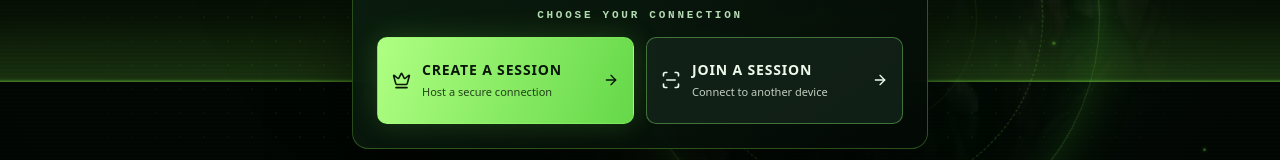
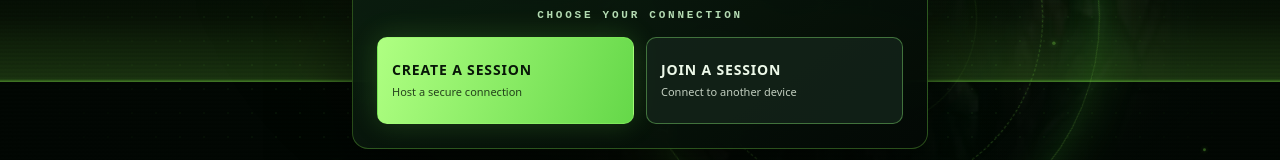
Before and after one commit to shreeharsh-patil/P2P, a React (Vite) app: page / in a window 1280 px wide. Shown: the part 427-587 px from the top of the page. Built offline with nearby package versions, Linux system fonts and the light colour scheme; no server answers; a web font is replaced by a local one.

Commit message:
Center session actions and remove their icons

```diff
--- a/src/components/LandingActions.tsx
+++ b/src/components/LandingActions.tsx
@@ -1,5 +1,5 @@
 import React,{useState} from 'react';
-import {Camera,Link2,ArrowRight,Crown,ScanLine} from 'lucide-react';
+import {Camera,Link2,ArrowRight} from 'lucide-react';
 interface LandingActionsProps {
  activeMode:'create'|'join';onCreateSession:()=>void;onSelectJoin:()=>void;onJoinSession:(code:string)=>void;onOpenQRScanner:()=>void;
 }
@@ -11,10 +11,10 @@ export const LandingActions:React.FC<LandingActionsProps>=({activeMode,onCreateS
   <div className="doom-actions-title">CHOOSE YOUR CONNECTION</div>
   <div className="grid grid-cols-1 sm:grid-cols-2 gap-3">
    <button type="button" onClick={onCreateSession} className="doom-action-primary">
-    <Crown size={19}/><span><strong>CREATE A SESSION</strong><small>Host a secure connection</small></span><ArrowRight size={16}/>
+    <span><strong>CREATE A SESSION</strong><small>Host a secure connection</small></span>
    </button>
    <button type="button" onClick={onSelectJoin} aria-expanded={activeMode==='join'} className={'doom-action-secondary '+(activeMode==='join'?'active':'')}>
-    <ScanLine size={20}/><span><strong>JOIN A SESSION</strong><small>Connect to another device</small></span><ArrowRight size={16}/>
+    <span><strong>JOIN A SESSION</strong><small>Connect to another device</small></span>
    </button>
   </div>
   {activeMode==='join'&&<form onSubmit={submit} className="doom-join-panel animate-fade-in-up">
```
